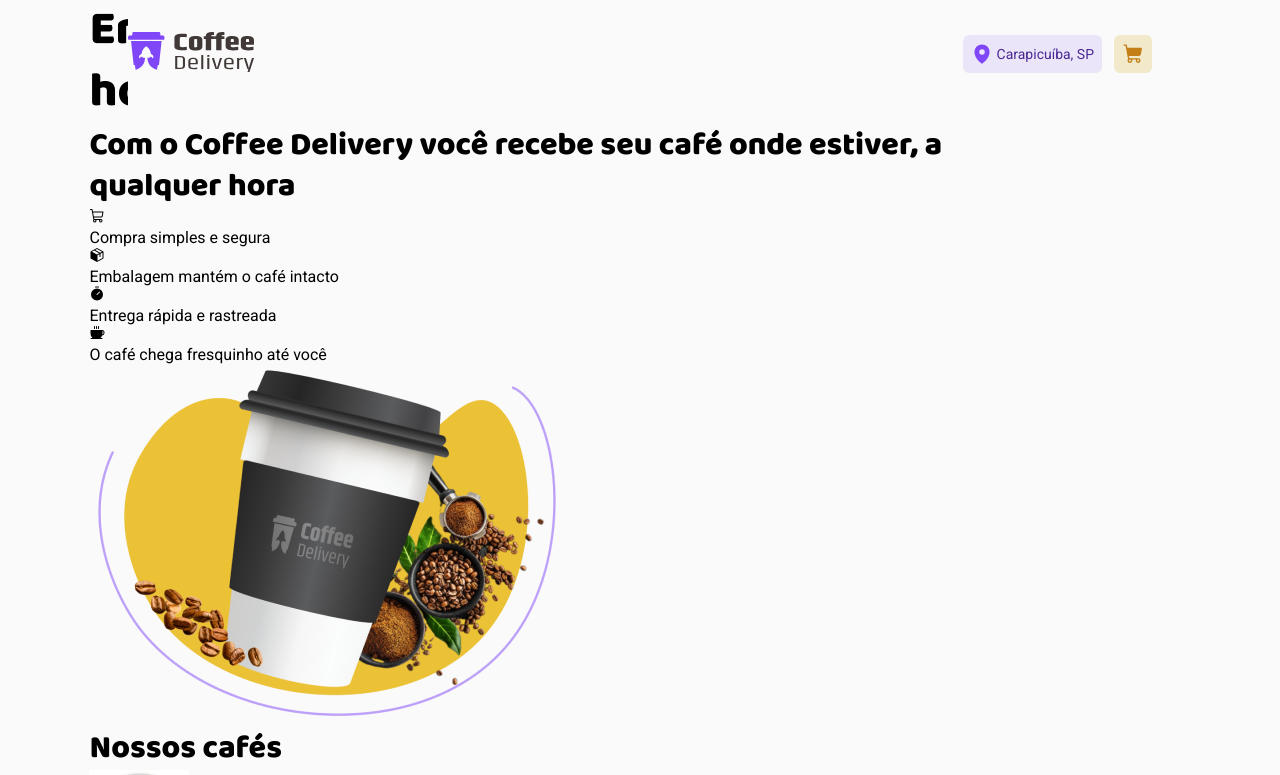
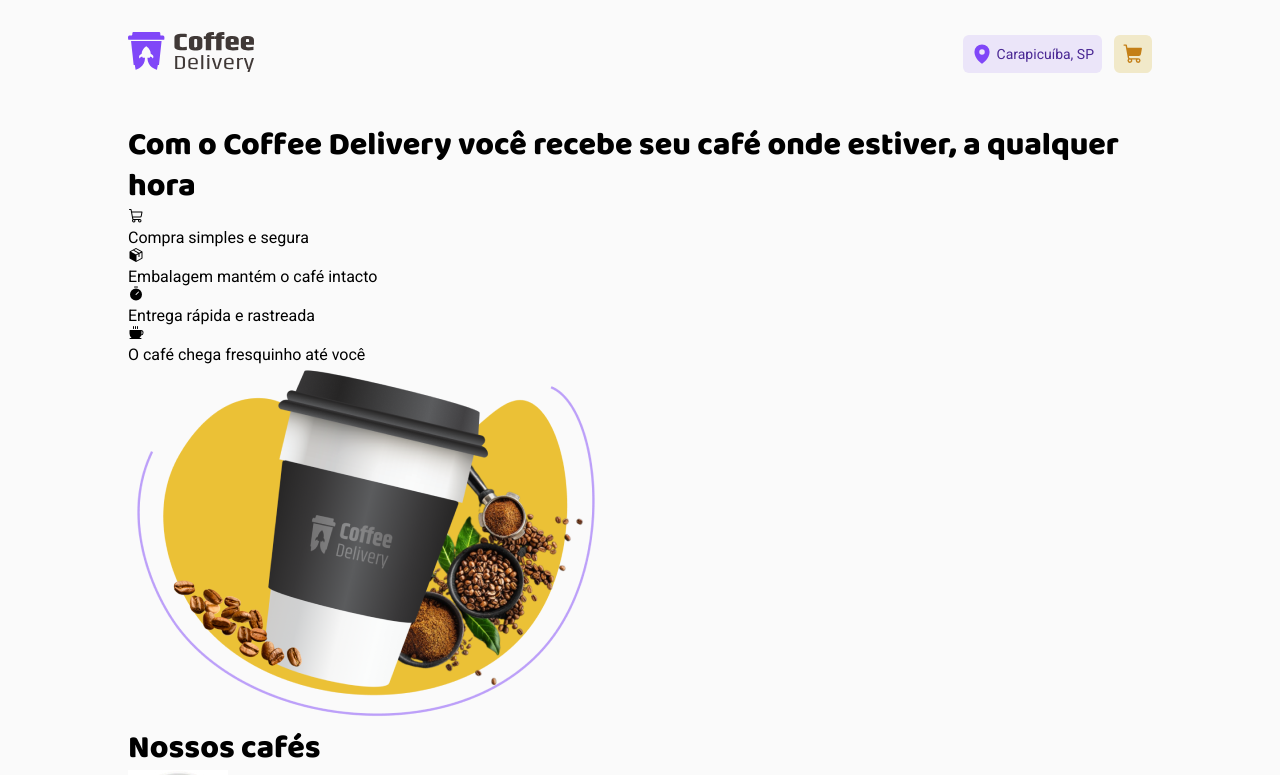
Before and after one commit to Gusales/coffee-delivery, a React (Vite) app: page / in a window 1280 px wide. Shown: the top 775 px of the page. Built offline with nearby package versions, Linux system fonts and the light colour scheme.

Commit message:
refactor: fixing layout widths

```diff
--- a/src/styles/layout.scss
+++ b/src/styles/layout.scss
@@ -1,9 +1,12 @@
 .wrapper {
-  width: 80%;
+  min-width: 80vw;
+  max-width: 80vw;
+  position: relative;
 }
 
 @media screen and (max-width: 768px) {
   .wrapper {
-    width: 100%;
+    min-width: 100%;
+    max-width: 100%;
   }
 }
```
